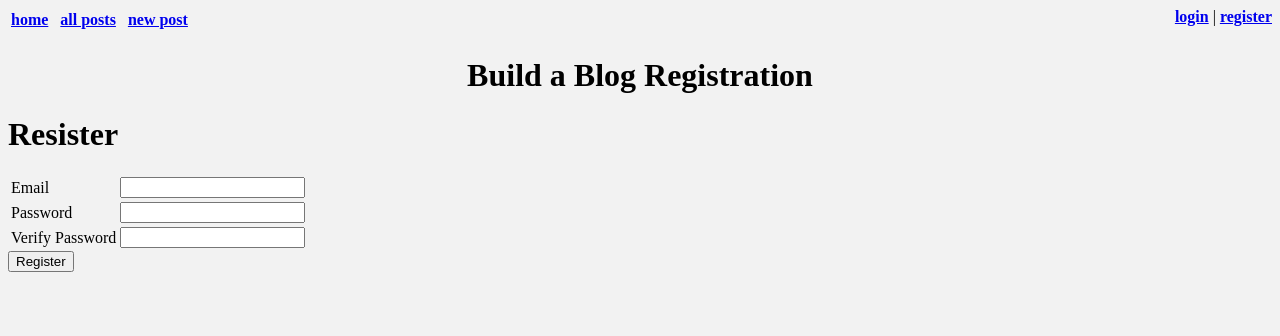
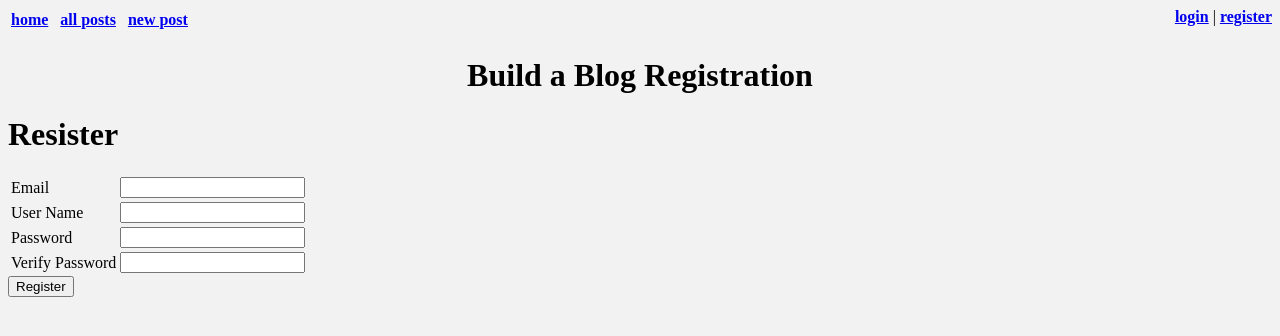
Before and after one commit to tonyt1272/Blogz, a Flask app: page /register in a window 1280 px wide. Shown: the top 336 px of the page. Run offline with Flask 2, Linux system fonts and the light colour scheme.

Commit message:
added usernames, did not remove e-mail requirement

```diff
--- a/main.py
+++ b/main.py
@@ -10,7 +10,7 @@ app.config['DEBUG'] = True
 
 ##Configures the application to connect to the database
 ##  									typedb	drive		username:password	server	port	dbname
-app.config['SQLALCHEMY_DATABASE_URI'] = 'mysql+pymysql://build-a-blog:MyNewPass@localhost:8889/build-a-blog'
+app.config['SQLALCHEMY_DATABASE_URI'] = 'mysql+pymysql://blogz:MyNewPass@localhost:8889/blogz'
 app.config['SQLALCHEMY_ECHO'] = True
 db = SQLAlchemy(app)	#The constructor function recievs the app object and creates a
 						#database object
@@ -41,6 +41,7 @@ class Blog(db.Model):   # Creating persistent class that represents blog posts w
 class User(db.Model):
 
 	id = db.Column(db.Integer, primary_key=True)
+	user_name = db.Column(db.String(120), unique=True)
 	email = db.Column(db.String(120), unique=True)  #unique=True, Not possible to add two
 													#different recotds with the same email
 	password = db.Column(db.String(120))
@@ -48,9 +49,10 @@ class User(db.Model):
 													#that populates tasks list with task objects from the Task
 													#table such that the owner property is equal to this
 													#specific user object.
-	def __init__(self, email, password):
+	def __init__(self, email, password,user_name):
 		self.email = email
 		self.password = password
+		self.user_name = user_name
 ##-----------------------------------------------------------------------------------------
 
 ## user email validation
@@ -128,27 +130,52 @@ def all_posts():
 def register():
 	if request.method == 'POST':
 		email = request.form['email']
+		user_name = request.form['user_name']
 		password = request.form['password']
 		verify = request.form['vpassword']
 
+		existing_user = User.query.filter_by(email=email).first()
+		existing_user_name = User.query.filter_by(user_name=user_name).first()
+		if existing_user:
+			flash('user with email {} already exists.'.format(email),'error')
+			#return redirect('/register')
+			return render_template('register.html',form_email=email,title="Blogz Registration",
+				form_user_name=user_name)
+
+		if existing_user_name:
+			flash('user with user_name {} already exists.'.format(user_name),'error')
+			#return redirect('/register')
+			return render_template('register.html',form_email=email,title="Blogz Registration",
+				form_user_name=user_name)
+
 		if not is_email(email):
 			flash('{} is not a valid email address'.format(email),'error')
-			return redirect('/register')
+			#return redirect('/register')
+			return render_template('register.html',form_email=email,title="Blogz Registration",
+				form_user_name=user_name)
+
+		if not user_name:
+			flash('please choose a user name','error')
+			return render_template('register.html',form_email=email,title="Blogz Registration",
+				form_user_name=user_name)
+			#return redirect('/register')
 
 		if password != verify:
 			flash('password and verification do not match.','error')
-			return render_template('register.html',form_email=email,title="Build a Blog Registration")
+			return render_template('register.html',form_email=email,title="Blogz Registration",
+				form_user_name=user_name)
 
-		existing_user = User.query.filter_by(email=email).first()
-		if existing_user:
-			flash('user with email {} already exists.'.format(email),'error')
-			return redirect('/register')
+		if not password:
+			flash('please anter and verify password.','error')
+			return render_template('register.html',form_email=email,title="Blogz Registration",
+				form_user_name=user_name)
 
-		user = User(email=email, password=password)
+		user = User(email=email, password=password,user_name=user_name)
 		db.session.add(user)
 		db.session.commit()
 		session['email'] = user.email
-		return redirect("/")
+		session['user_name'] = user.user_name
+		return redirect("/entry")
 	else:
 		return render_template('register.html', title="Build a Blog Registration")
 ##-------------------
@@ -197,6 +224,7 @@ def display_entry():
 	user_email = request.args.get('email')
 	#user = User.query.filter_by(email=session['email']).first()
 	user = User.query.filter_by(email=user_email).first()
+	user_name=user.user_name
 	owner_id = user.id
 	post = Blog.query.filter_by(owner_id=owner_id, pub_date=pub_date).first()
 	title = post.title
@@ -204,7 +232,7 @@ def display_entry():
 	post_id = post.id
 	post_hidden = post.hidden
 	return render_template("display_entry.html",title=title, post_body=post_body,
-	 post_id=post_id, post_hidden=post_hidden,user_email=user_email)
+	 post_id=post_id, post_hidden=post_hidden,user_email=user_email,user_name=user_name)
 ##--------------
 
 ##Home----------
@@ -221,6 +249,7 @@ def login():
 	## Delete current session before allowing another login
 	if 'email' in session:
 		del session['email']
+		del session['user_name']
 	##-----------------
 	if request.method == 'POST':
 		email = request.form['email']
@@ -230,6 +259,7 @@ def login():
 		if user and user.password == password:		#If user exists and user.password = password entered
 			session['email'] = email #session object is a dictionary, here it is used to hold the
 									 #the user's email address
+			session['user_name'] = user.user_name
 			return redirect('/entry')
 		else:
 			flash('User password incorrect or user does not exist', 'error')
@@ -287,8 +317,8 @@ def delete():
 def logout():
 	if 'email' in session:
 		del session['email']
-
-	return redirect('/')
+		del session['user_name']
+	return redirect('/all_posts')
 ##---------
 
 if __name__ == '__main__':
--- a/templates/all_posts.html
+++ b/templates/all_posts.html
@@ -9,7 +9,7 @@
   <div ><h3 id="title_time"><a href="/display_entry?date_time={{post.pub_date}}&hidden=0&email={{post.owner.email}}">
   {{post.title}}</a> </h3>&nbsp&nbsp posted at:&nbsp{{post.pub_date}}</div>
   <p>{{post.body[0:70]}}...</p>
-  <p class="author">written by <a href='/'>{{post.owner.email}}</a></p>
+  <p class="author">written by <a href='/'>{{post.owner.user_name}}</a></p>
 
   {% endfor %}
   <hr>
--- a/templates/base.html
+++ b/templates/base.html
@@ -20,7 +20,7 @@
 
     		<span style='float: right'>
         {% if 'email' in session %}
-        {{session['email']}}:&nbsp
+        {{session['user_name']}}:&nbsp
         <a href="logout">logout</a>
         {% else %}
             <a href="login">login</a> | <a href="register">register</a>
--- a/templates/display_entry.html
+++ b/templates/display_entry.html
@@ -4,7 +4,7 @@
 
   {% if not post_hidden %}
   <p class="post">{{post_body}}</p>
-  <p class="author">written by <a href='/'>{{user_email}}</a></p>
+  <p class="author">written by <a href='/'>{{user_name}}</a></p>
   <form action="/hide" method="POST">
   		<input name="post_id" value="{{post_id}}" type="hidden" />
   		<input class="caution" type="submit" value="Hide Post"/>
--- a/templates/home.html
+++ b/templates/home.html
@@ -9,7 +9,7 @@
 	<ul>
 		{%for user in users%}
 		<li>
-			<a href='/single_user_posts?email={{user.email}}'>{{user.email}}</a>
+			<a href='/single_user_posts?email={{user.email}}'>{{user.user_name}}</a>
 		</li>
 		{%endfor%}
 	</ul>
--- a/templates/index.html
+++ b/templates/index.html
@@ -6,10 +6,10 @@
   <h3 class="direction">No new posts to view</h3>
   {%endif%}
   {% for post in user_posts %}
-  <div ><h2 id="title_time"><a href="/display_entry?date_time={{post.pub_date}}&email={{email}}&hidden=0">
+  <div ><h2 id="title_time"><a href="/display_entry?date_time={{post.pub_date}}&email={{post.owner.email}}&hidden=0">
   {{post.title}}</a> </h2>&nbsp&nbsp posted at:&nbsp{{post.pub_date}}</div>
   <p>{{post.body[0:70]}}...</p>
-  <p class="author">written by <a href='/'>{{post.owner.email}}</a></p>
+  <p class="author">written by <a href='/'>{{post.owner.user_name}}</a></p>
   <hr>
   {% endfor %}
   <hr>
--- a/templates/register.html
+++ b/templates/register.html
@@ -12,6 +12,13 @@
 			<td><input name="email" type="email" value="{{form_email}}"></td>
 			{% if e_mail_error and e_mail_error !='None'%}
 			<td class='error'>{{ e_mail_error }}</td>
+			{% endif %}
+		</tr>
+		<tr>
+			<td><label>User Name</label></td>
+			<td><input name="user_name" type="text" value="{{form_user_name}}"></td>
+			{% if user_name_error and user_name_error !='None'%}
+			<td class='error'>{{ user_name_error }}</td>
 			{% endif %}
 		</tr>
 		<tr>
```
